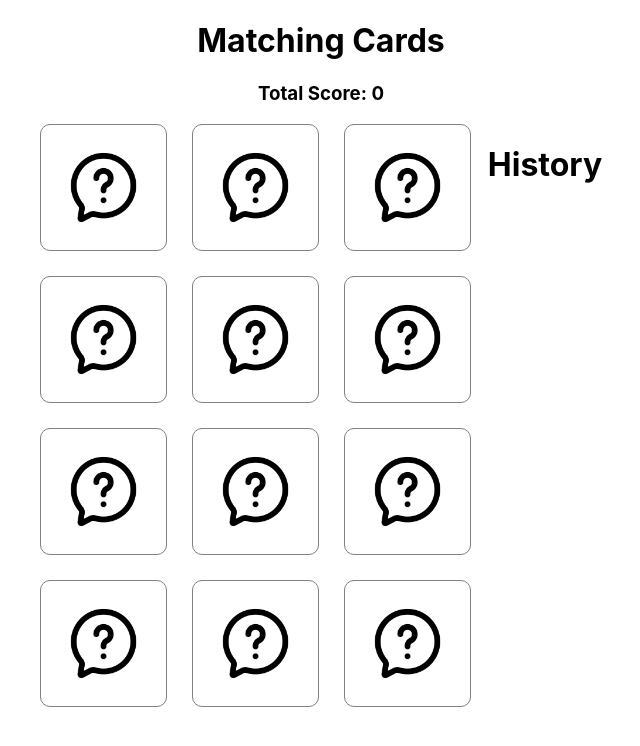
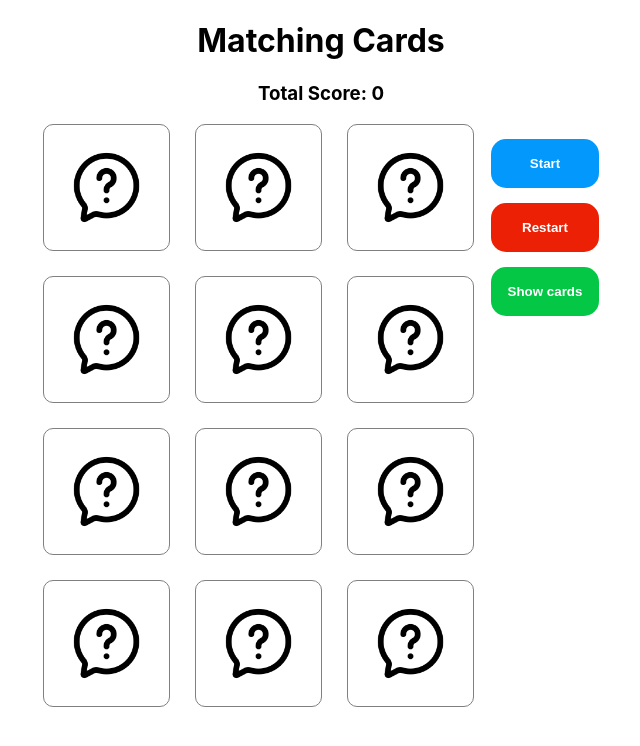
Before and after one commit to itsmrob/matchingcards, a React (Create React App) app: page / in a window 1280 px wide. Shown: the top 746 px of the page, without its empty margins (319-959 px from the left). Built offline with nearby package versions, Linux system fonts and the light colour scheme.

Commit message:
GameControls component was created and props are drilling through it

```diff
--- a/src/components/Button/Button.css
+++ b/src/components/Button/Button.css
@@ -0,0 +1,8 @@
+.game-controls-button {
+    padding: 15px;
+    margin-top: 15px;
+    border-radius: 15px;
+    font-weight: 800;
+    color: #fff;
+    border-color: transparent;
+}
--- a/src/components/Button/Button.tsx
+++ b/src/components/Button/Button.tsx
@@ -1,8 +1,35 @@
-import React from 'react'
+import React, { ReactNode } from 'react';
+import './Button.css';
 
-const Button = () => {
+interface ButtonProps {
+  buttonType?: string;
+  children: ReactNode;
+  disabled?: boolean;
+  onButtonClick: () => void;
+}
+
+const buttonColor = (buttonType: string) => {
+  switch (buttonType) {
+    case 'primary':
+      return '#0398fc';
+    case 'info':
+      return '#04c745'
+    case 'danger':
+      return '#eb2005'
+    default:
+      return '#0d0d0d';
+  }
+}
+
+const Button: React.FC<ButtonProps> = ({ children, buttonType, onButtonClick, disabled = false }) => {
   return (
-    <div>Button</div>
+    <button
+      className='game-controls-button'
+      style={{ backgroundColor: buttonColor(buttonType || 'default') }}
+      onClick={onButtonClick} disabled={disabled}
+    >
+      {children}
+    </button>
   )
 }
 
--- /dev/null
+++ b/src/components/Controls/GameControls.css
@@ -0,0 +1,4 @@
+.game-controls {
+    display: flex;
+    flex-direction: column;
+}
--- /dev/null
+++ b/src/components/Controls/GameControls.tsx
@@ -0,0 +1,20 @@
+import React, { useState } from 'react'
+import Button from '../Button/Button';
+
+import './GameControls.css'
+
+interface GameControlsProps {
+    gameStatus: (status: string) => void;
+}
+
+const GameControls: React.FC<GameControlsProps> = ({ gameStatus }) => {
+  return (
+    <div className='game-controls'>
+      <Button buttonType='primary' onButtonClick={() => gameStatus('start')}>Start</Button>
+      <Button buttonType='danger' onButtonClick={() => gameStatus('restart')} >Restart</Button>
+      <Button buttonType='info' onButtonClick={() => gameStatus('show')}>Show cards</Button>
+    </div>
+  )
+}
+
+export default GameControls;
--- a/src/components/Game/Game.tsx
+++ b/src/components/Game/Game.tsx
@@ -1,6 +1,6 @@
 import React, { useState } from 'react'
 import Board from '../Board/Board';
-import History from '../History/History';
+import GameControls from '../Controls/GameControls';
 import { images } from '../../constants/images';
 import { CardValues } from '../../types';
 
@@ -23,13 +23,17 @@ const Game = () => {
         setScore(prevScore => prevScore + 1);
     }
 
+    function handleControls(status: string) {
+        console.log(status)
+    }
+
     return (
         <div>
             <h1>Matching Cards </h1>
             <h3>{`Total Score: ${score}`}</h3>
             <div className="game-container">
                 <Board cards={shuffledCards} gameScore={handleScore} />
-                <History />
+                <GameControls gameStatus={handleControls}/>
             </div>
         </div>
     )
--- a/src/components/History/History.tsx
+++ /dev/null
@@ -1,16 +0,0 @@
-import React, { useState } from 'react'
-
-
-const History = () => {
-  // const [number, setNumber] = useState(0);
-  // console.log('rendering')
-  return (
-    <div>
-          <h1>History</h1>
-          {/* <p>{`The total count is ${number}`}</p> */}
-          {/* <button onClick={() => setNumber((prevState) => prevState + 1)}>Add</button> */}
-    </div>
-  )
-}
-
-export default History
```
Also changed, not shown: src/components/History/History.css (deleted).
